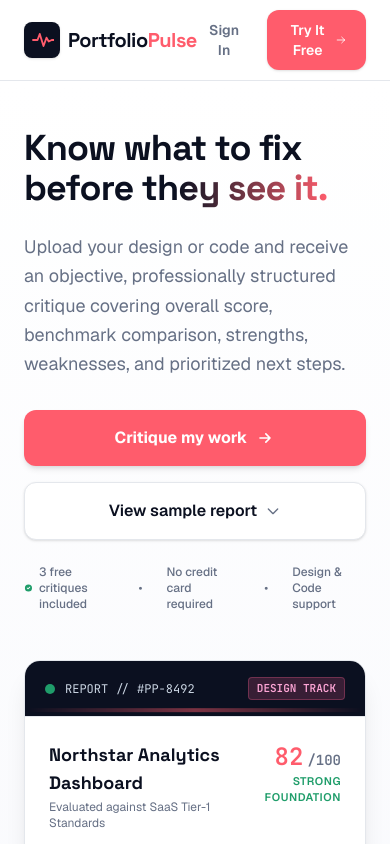
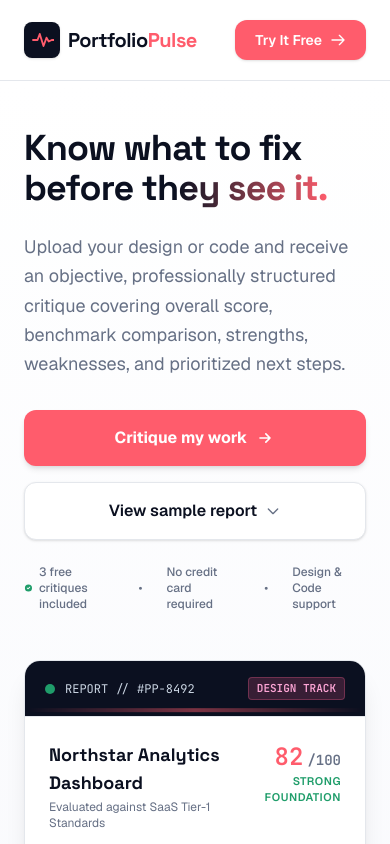
Before and after one commit to Accurate-codes/portfolio-pulse, a Next.js app: page / in a window 390 px wide. Shown: the top 844 px of the page. Built offline with nearby package versions, Linux system fonts and the light colour scheme; no server answers.

Commit message:
Day 2: made the sign in button hidden on the mobile view

```diff
--- a/app/page.tsx
+++ b/app/page.tsx
@@ -33,7 +33,7 @@ export default function Home() {
           <div className="flex items-center gap-4">
             <Show when="signed-out">
               <SignInButton mode="modal">
-                <button className="text-sm font-semibold text-subtext hover:text-ink px-3 py-2 transition-colors cursor-pointer">
+                <button className="hidden sm:inline-flex text-sm font-semibold text-subtext hover:text-ink px-3 py-2 transition-colors cursor-pointer">
                   Sign In
                 </button>
               </SignInButton>
```
